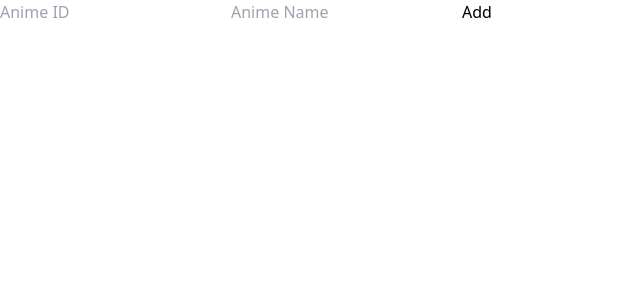
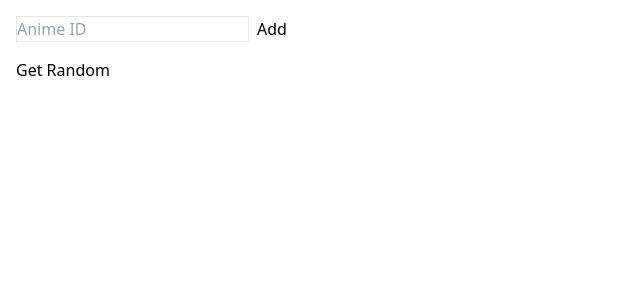
Before and after one commit to sakkaku-web/randomizer, a React (Create React App) app: page / in a window 1280 px wide. Shown: the top 300 px of the page, without its empty margins (0-640 px from the left). Built offline with nearby package versions, Linux system fonts and the light colour scheme.

Commit message:
add random anime but not working because of CORS

```diff
--- a/src/App.tsx
+++ b/src/App.tsx
@@ -1,43 +1,10 @@
 import React, { useState } from "react";
-
-const ANIME_ID_KEY = "randomizerAnimeIds";
-
-interface Anime {
-  id: string;
-  name: string;
-}
+import { RandomAnime } from "./RandomAnime";
 
 function App() {
-  const [animes, setAnimes] = useState<Anime[]>([]);
-  const [currentAnime, setCurrentAnime] = useState<Partial<Anime>>({});
-
-  const handleAddAnime = () => {
-    if (currentAnime.id === "" || currentAnime.name === "") return;
-    setAnimes([...animes, currentAnime as Anime]);
-  };
-
   return (
-    <div className="App">
-      <div>
-        <input
-          type="text"
-          value={currentAnime.id}
-          placeholder="Anime ID"
-          onChange={(e) =>
-            setCurrentAnime({ ...currentAnime, id: e.target.value })
-          }
-        />
-        <input
-          type="text"
-          value={currentAnime.name}
-          placeholder="Anime Name"
-          onChange={(e) =>
-            setCurrentAnime({ ...currentAnime, name: e.target.value })
-          }
-        />
-
-        <button onClick={() => handleAddAnime()}>Add</button>
-      </div>
+    <div className="p-4">
+      <RandomAnime />
     </div>
   );
 }
--- /dev/null
+++ b/src/RandomAnime.tsx
@@ -0,0 +1,125 @@
+import { useEffect, useState } from "react";
+
+interface Anime {
+  id: string;
+  name: string;
+}
+
+interface Character {
+  id: string;
+  name: string;
+  anime: string;
+}
+
+const ANIME_ID_KEY = "randomizerAnimeIds";
+
+export const RandomAnime = () => {
+  const [animes, setAnimes] = useState<Anime[]>([]);
+  const [newAnime, setNewAnime] = useState<string>();
+  const [randomCharacter, setRandomCharacter] = useState<Character | null>(
+    null
+  );
+
+  useEffect(() => {
+    const storedAnimes = localStorage.getItem(ANIME_ID_KEY);
+    if (storedAnimes) {
+      setAnimes(JSON.parse(storedAnimes));
+    }
+  }, []);
+
+  const getAnimeInfo = async (animeId: string) => {
+    const response = await fetch(
+      `https://www.animecharactersdatabase.com/api_series_characters.php?anime_id=${animeId}`,
+      { headers: { "User-Agent": "random-character-script:v0.0.1" } }
+    );
+    const data = await response.json();
+    return data;
+  };
+
+  const handleAddAnime = async () => {
+    if (!newAnime) return;
+
+    const info = await getAnimeInfo(newAnime);
+    const name = info["anime_name"];
+
+    setAnimes([...animes, { id: newAnime, name }]);
+    setNewAnime("");
+    localStorage.setItem(ANIME_ID_KEY, JSON.stringify(animes));
+  };
+
+  const randomItem = (arr: any[]) => {
+    const randomIndex = Math.floor(Math.random() * arr.length);
+    return arr[randomIndex];
+  };
+
+  const handleGetRandom = async () => {
+    const randomAnime = randomItem(animes);
+    const char = await getRandomCharacter(randomAnime);
+    setRandomCharacter(char);
+  };
+
+  const getRandomCharacter = async (anime: Anime) => {
+    const info = await getAnimeInfo(anime.id);
+    const characters = info.characters;
+
+    const char = randomItem(characters);
+    return {
+      id: char.id,
+      name: char.name,
+      anime: char.anime_name,
+    };
+  };
+
+  return (
+    <>
+      <div className="flex gap-2">
+        <input
+          type="text"
+          className="border"
+          value={newAnime}
+          onKeyUp={(e) => {
+            if (e.key === "Enter") {
+              handleAddAnime();
+            }
+          }}
+          placeholder="Anime ID"
+          onChange={(e) => setNewAnime(e.target.value)}
+        />
+        <button onClick={() => handleAddAnime()}>Add</button>
+      </div>
+
+      <div className="flex flex-col gap-4 items-start">
+        <div className="flex flex-col gap-2">
+          {animes.map((anime) => (
+            <a
+              key={anime.id}
+              target="_blank"
+              href={
+                "https://www.animecharactersdatabase.com/source.php?id=" +
+                anime.id
+              }
+              rel="noreferrer"
+            >
+              {anime.name} ({anime.id})
+            </a>
+          ))}
+        </div>
+
+        <button onClick={() => handleGetRandom()}>Get Random</button>
+
+        {randomCharacter && (
+          <a
+            href={
+              "https://www.animecharactersdatabase.com/characters.php?id=" +
+              randomCharacter.id
+            }
+            target="_blank"
+            rel="noreferrer"
+          >
+            {randomCharacter.name} from {randomCharacter.anime}
+          </a>
+        )}
+      </div>
+    </>
+  );
+};
```
